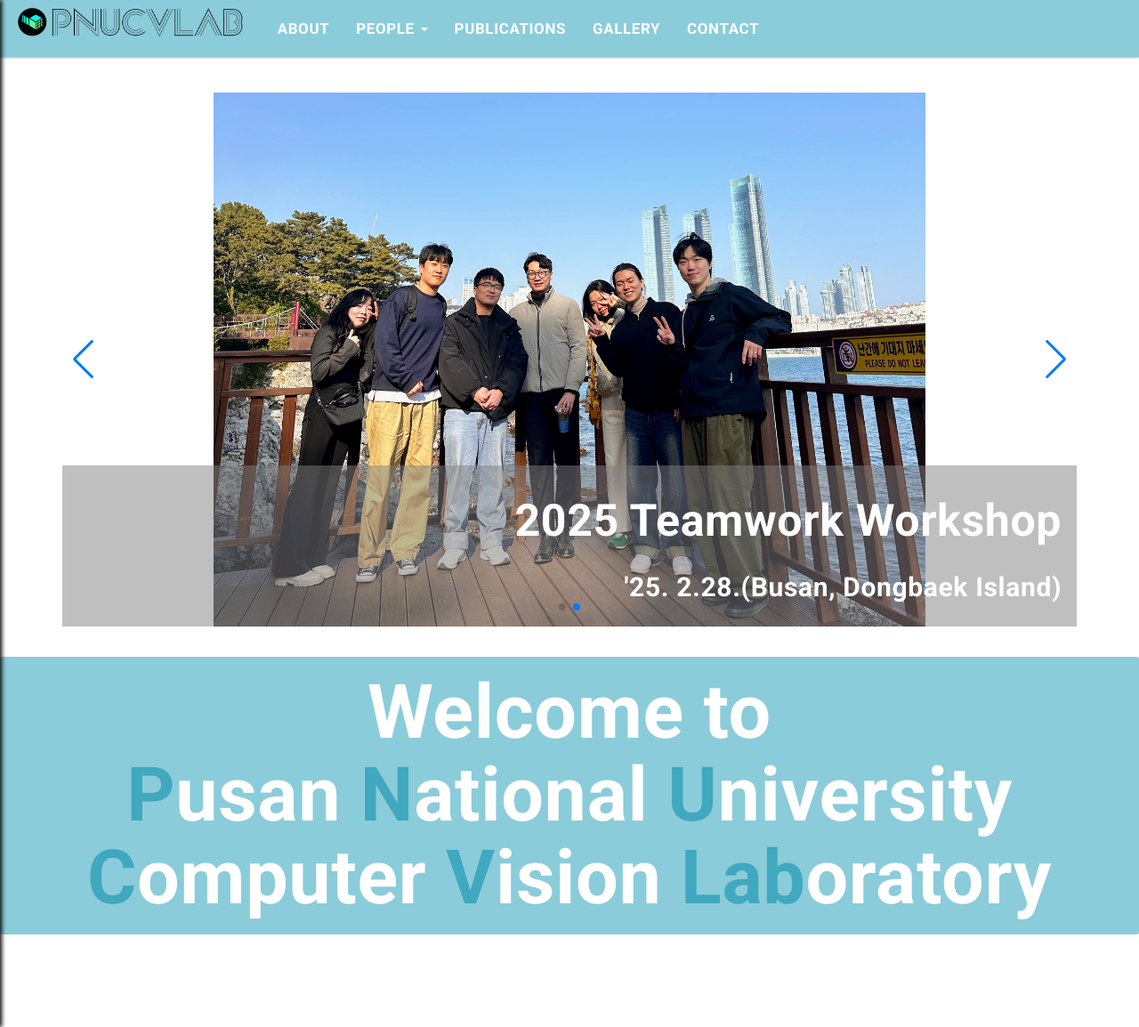
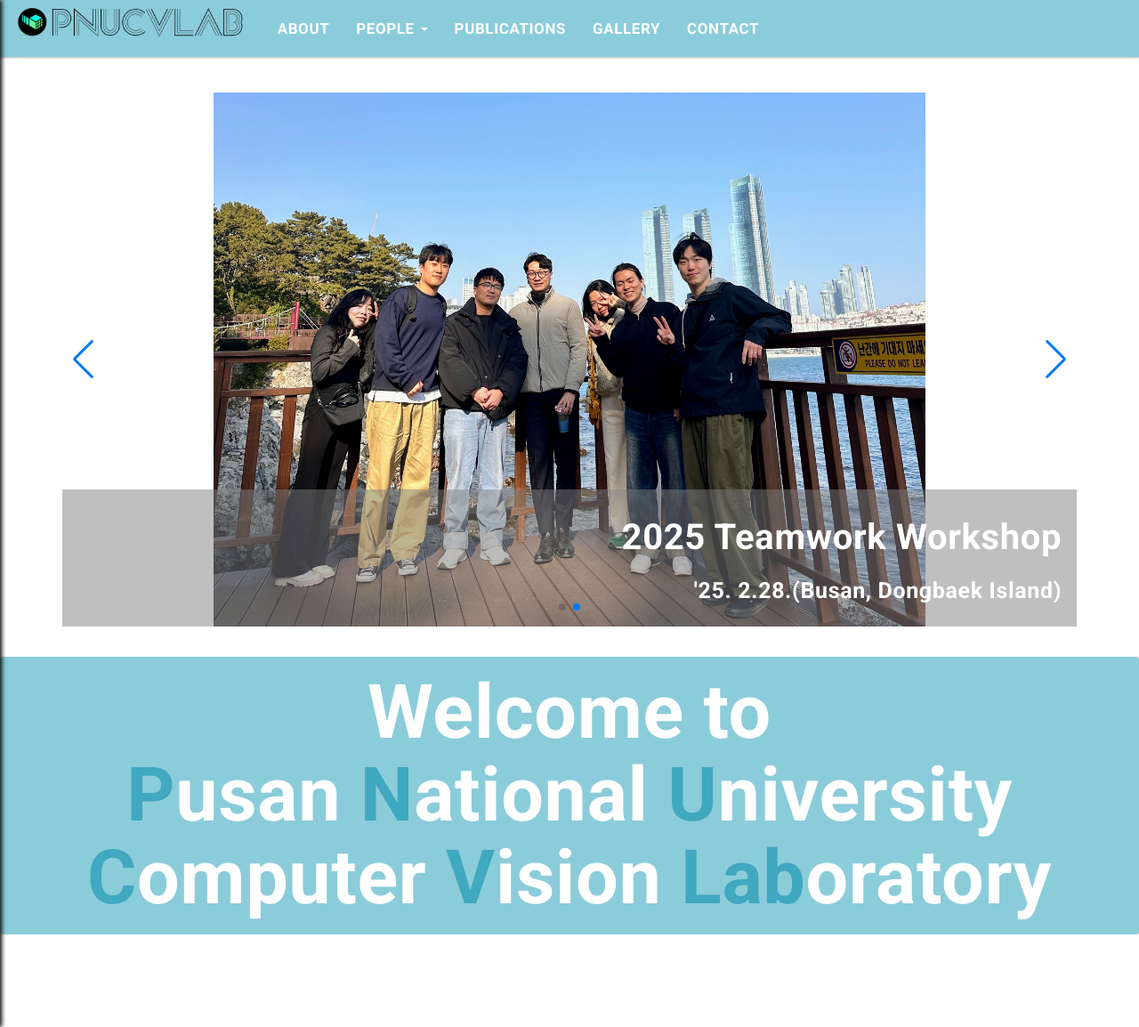
Before and after one commit to pnucvlab/pnucvlab.github.io, a Jekyll site: the page built from index.html, in a window 1280 px wide and 1154 px high. Shown: the whole window at 89% size. Built offline with Jekyll 4.4.1, drawn with Linux system fonts in a browser that asks for light colours; the list of posts is cut into pages by our own code.

Commit message:
edit notice

```diff
--- a/assets/css/main.css
+++ b/assets/css/main.css
@@ -24,16 +24,16 @@ body {
   }
 
   .notice-swiper .notice-slide .notice-title {
-	font-size: 50px;
+	font-size: 40px;
 	font-weight: 700;
 	text-align: right;
 	color: #ffffff;
   }
 
   .notice-swiper .notice-slide .notice-text {
-	font-size: 30px;
+	font-size: 25px;
 	margin: 0;
-	font-weight: 700;
+	font-weight: 600;
 	text-align: right;
 	color: #ffffff;
   }
```
